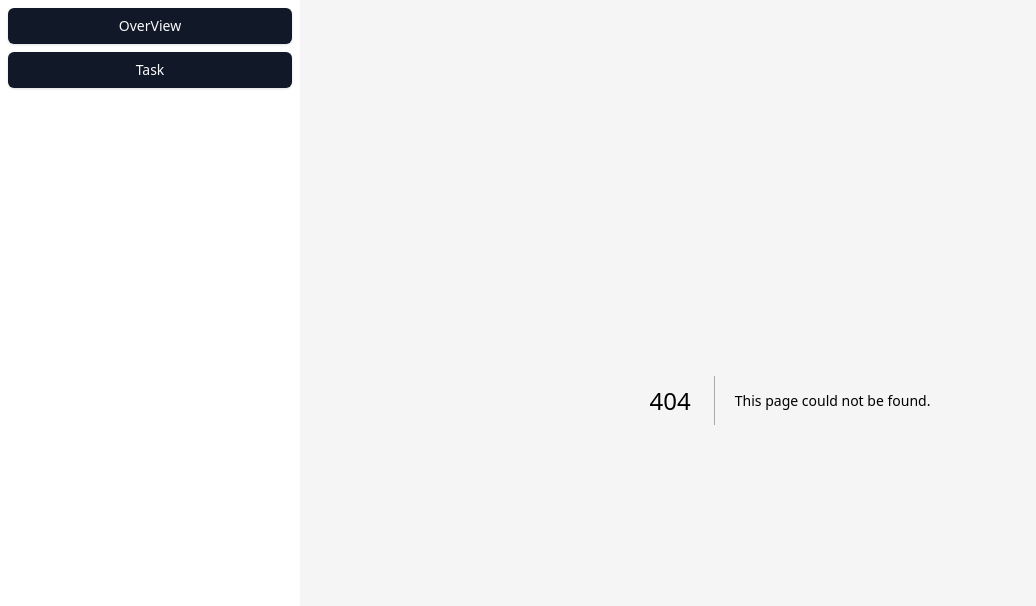
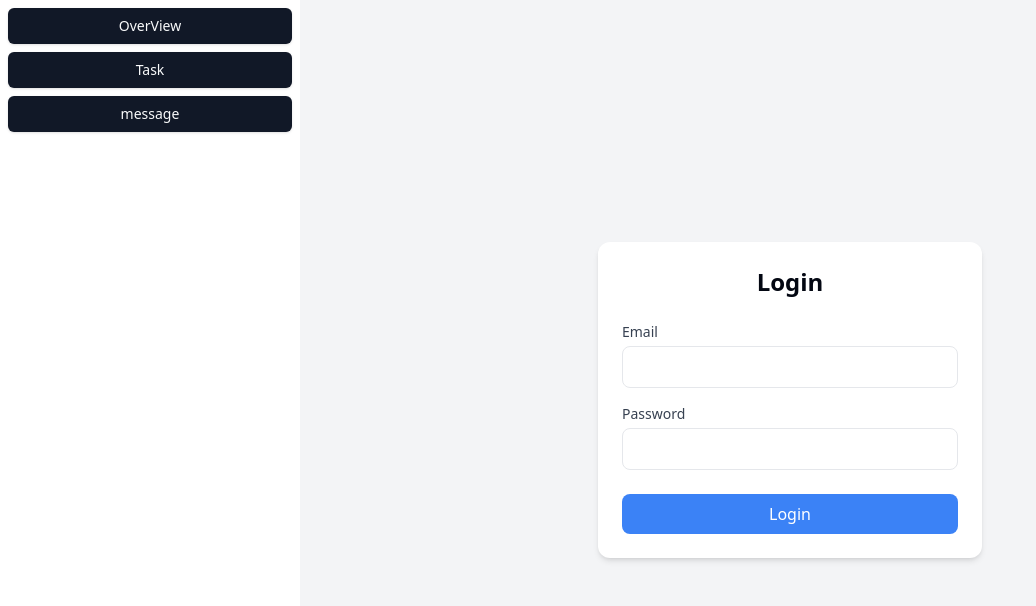
Before and after one commit to Shruthikshetty/timenest, a Next.js app: page /message in a window 1280 px wide. Before the commit this address had no page. Shown: the top 606 px of the page, without its empty margins (0-1036 px from the left). Built offline with nearby package versions, Linux system fonts and the light colour scheme.

Commit message:
basic example

```diff
--- /dev/null
+++ b/src/app/(tabs)/message/chat/page.tsx
@@ -0,0 +1,152 @@
+"use client";
+import React, { useEffect, useState } from "react";
+import { useQuery, useQueryClient, useMutation } from "@tanstack/react-query";
+import axios from "axios";
+import { useSearchParams } from "next/navigation";
+import { socket } from "~/lib/socket";
+
+const Chat = () => {
+  const [message, setMessage] = useState("");
+  const queryClient = useQueryClient();
+  const [receiverRefId, setReceiverRefId] = useState("");
+
+  useEffect(() => {
+    const interval = setInterval(() => {
+      queryClient.invalidateQueries({ queryKey: ["messages"] });
+    }, 1000 * 60); // every 1 minute
+    return () => clearInterval(interval);
+  }, [queryClient]);
+
+  // Example: Extract userId from query string using Next.js hook
+  const searchParams = useSearchParams();
+  const userId = searchParams.get("userId");
+
+  // Get access token from cookies
+  const getAccessToken = () =>
+    document.cookie
+      .split("; ")
+      .find((row) => row.startsWith("accessToken="))
+      ?.split("=")[1];
+
+  // Fetch messages
+  const { data, isLoading } = useQuery({
+    queryKey: ["messages"],
+    queryFn: async () => {
+      const accessToken = getAccessToken();
+      const res = await axios.get(
+        `${process.env.NEXT_PUBLIC_BASE_URL}/api/messages`,
+        {
+          headers: { Authorization: `Bearer ${accessToken}` },
+          withCredentials: true,
+        }
+      );
+      return res.data.data;
+    },
+  });
+
+  // Send message
+  const sendMessage = useMutation({
+    mutationFn: async (newMessage: string) => {
+      const accessToken = getAccessToken();
+      return axios.post(
+        `${process.env.NEXT_PUBLIC_BASE_URL}/api/messages`,
+        { content: newMessage, receiver: receiverRefId },
+        {
+          headers: { Authorization: `Bearer ${accessToken}` },
+          withCredentials: true,
+        }
+      );
+    },
+    onSuccess: () => {
+      setMessage("");
+      queryClient.invalidateQueries({ queryKey: ["messages"] });
+    },
+  });
+
+  useEffect(() => {
+    if (!userId) return;
+
+    // Connect and join user room
+    socket.io.opts.query = { userId }; // only once
+    socket.connect();
+
+    socket.on("connect", () => {
+      console.log("Connected to socket", socket.id);
+    });
+
+    socket.on("receive_message", (data) => {
+      console.log("New message:", data);
+      // eslint-disable-next-line @typescript-eslint/no-explicit-any
+      queryClient.setQueryData(["messages"], (old: any) =>
+        old ? [...old, data] : [data]
+      );
+    });
+
+    return () => {
+      socket.off("receive_message");
+      socket.disconnect();
+    };
+  }, [queryClient, socket, userId]);
+
+  const handleSubmit = (e: React.FormEvent) => {
+    e.preventDefault();
+    if (message.trim()) sendMessage.mutate(message);
+  };
+
+  return (
+    <div className="flex flex-col h-screen max-w-md mx-auto border shadow rounded">
+      {/* Receiver Input */}
+      <div className="p-3 border-b bg-white">
+        <input
+          type="text"
+          value={receiverRefId}
+          placeholder="Receiver userId"
+          onChange={(e) => setReceiverRefId(e.target.value)}
+          className="w-full px-4 py-2 border rounded-lg focus:outline-none focus:ring bg-gray-100"
+        />
+      </div>
+      {/* Chat Messages */}
+      <div className="flex-1 overflow-y-auto p-4 bg-gray-50">
+        {isLoading ? (
+          <p>Loading messages...</p>
+        ) : (
+          // eslint-disable-next-line @typescript-eslint/no-explicit-any
+          data?.map((item: any, index: number) => (
+            <div
+              key={index}
+              className={`mb-3 p-2 rounded shadow ${
+                item?.sender === userId
+                  ? "bg-green-100 text-right"
+                  : "bg-white text-left"
+              } text-gray-800`}
+            >
+              {item?.content ?? "---"}
+            </div>
+          ))
+        )}
+      </div>
+
+      {/* Message Input */}
+      <form
+        onSubmit={handleSubmit}
+        className="flex items-center p-3 border-t bg-white"
+      >
+        <input
+          type="text"
+          value={message}
+          onChange={(e) => setMessage(e.target.value)}
+          className="flex-1 px-4 py-2 border rounded-lg mr-2 focus:outline-none focus:ring"
+          placeholder="Type a message..."
+        />
+        <button
+          type="submit"
+          className="bg-blue-500 text-white px-4 py-2 rounded-lg hover:bg-blue-600"
+        >
+          Send
+        </button>
+      </form>
+    </div>
+  );
+};
+
+export default Chat;
--- /dev/null
+++ b/src/app/(tabs)/message/page.tsx
@@ -0,0 +1,72 @@
+"use client";
+import axios from "axios";
+import { useRouter } from "next/navigation";
+import React, { useState } from "react";
+
+const Login = () => {
+  const [email, setEmail] = useState("");
+  const [password, setPassword] = useState("");
+  const router = useRouter();
+
+  const handleSubmit = (e: React.FormEvent) => {
+    e.preventDefault();
+    // Attempt login and store token in cookies (if not already present)
+    axios.post(
+      `${process.env.NEXT_PUBLIC_BASE_URL}/api/auth`,
+      {
+        email: email,
+        password: password,
+      },
+      { withCredentials: true }
+    ).then((data) => {
+      const userId = data.data.data.user._id;
+      router.push(`/message/chat?userId=${userId}`);
+    })
+  };
+
+  return (
+    <div className="min-h-screen flex items-center justify-center bg-gray-100">
+      <form
+        onSubmit={handleSubmit}
+        className="bg-white p-6 rounded-xl shadow-md w-full max-w-sm"
+      >
+        <h2 className="text-2xl font-bold mb-6 text-center">Login</h2>
+
+        <div className="mb-4">
+          <label className="block mb-1 text-sm font-medium text-gray-700">
+            Email
+          </label>
+          <input
+            type="email"
+            className="w-full px-4 py-2 border rounded-lg focus:outline-none focus:ring focus:border-blue-400"
+            value={email}
+            onChange={(e) => setEmail(e.target.value)}
+            required
+          />
+        </div>
+
+        <div className="mb-6">
+          <label className="block mb-1 text-sm font-medium text-gray-700">
+            Password
+          </label>
+          <input
+            type="password"
+            className="w-full px-4 py-2 border rounded-lg focus:outline-none focus:ring focus:border-blue-400"
+            value={password}
+            onChange={(e) => setPassword(e.target.value)}
+            required
+          />
+        </div>
+
+        <button
+          type="submit"
+          className="w-full bg-blue-500 text-white py-2 rounded-lg hover:bg-blue-600 transition"
+        >
+          Login
+        </button>
+      </form>
+    </div>
+  );
+};
+
+export default Login;
--- a/src/components/sidebar/sidebar.tsx
+++ b/src/components/sidebar/sidebar.tsx
@@ -19,6 +19,7 @@ const SideBar = () => {
       {/* Navigate on click */}
       <Button onClick={() => router.push("/overview")}>OverView</Button>
       <Button onClick={() => router.push("/task")}>Task</Button>
+      <Button onClick={() => router.push("/message")}>message</Button>
     </>
   );
 
--- /dev/null
+++ b/src/lib/socket.ts
@@ -0,0 +1,8 @@
+"use client";
+import { io } from "socket.io-client";
+
+export const socket = io(process.env.NEXT_PUBLIC_BASE_URL!, {
+  withCredentials: true, // Important if you're using cookies
+  autoConnect: false,
+  transports: ["websocket"], // optionally force only websocket
+});
```
